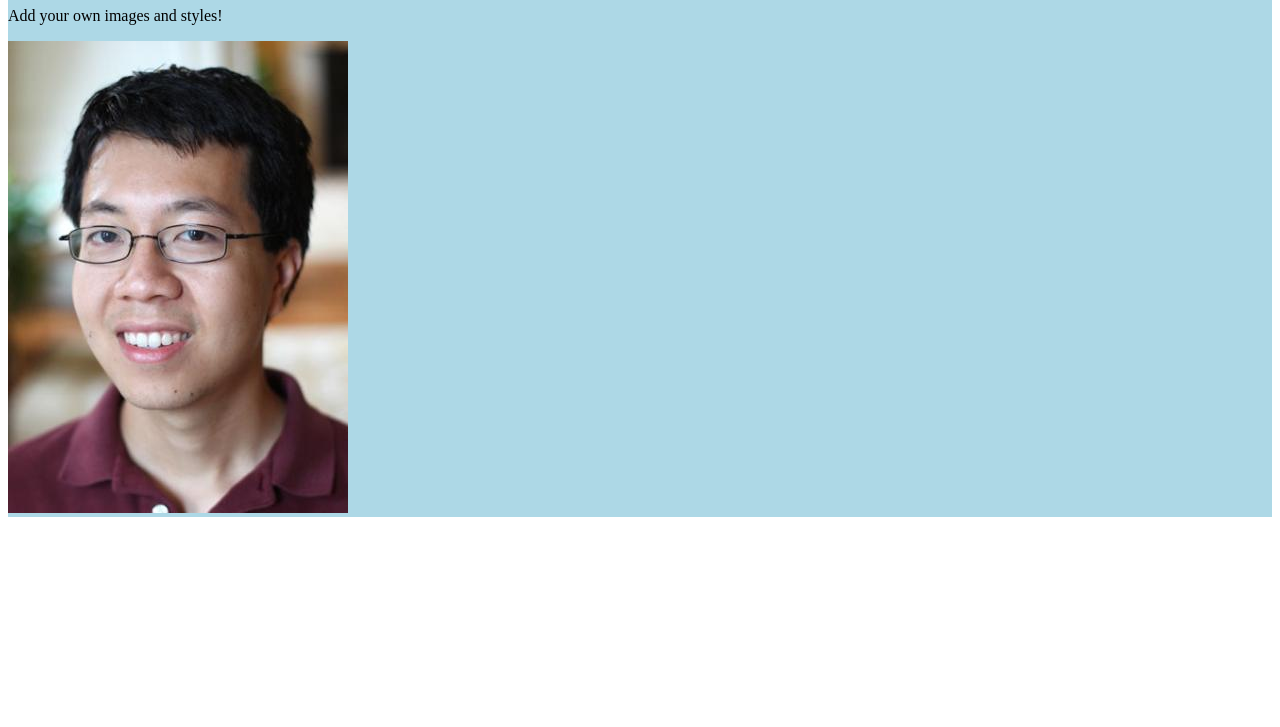
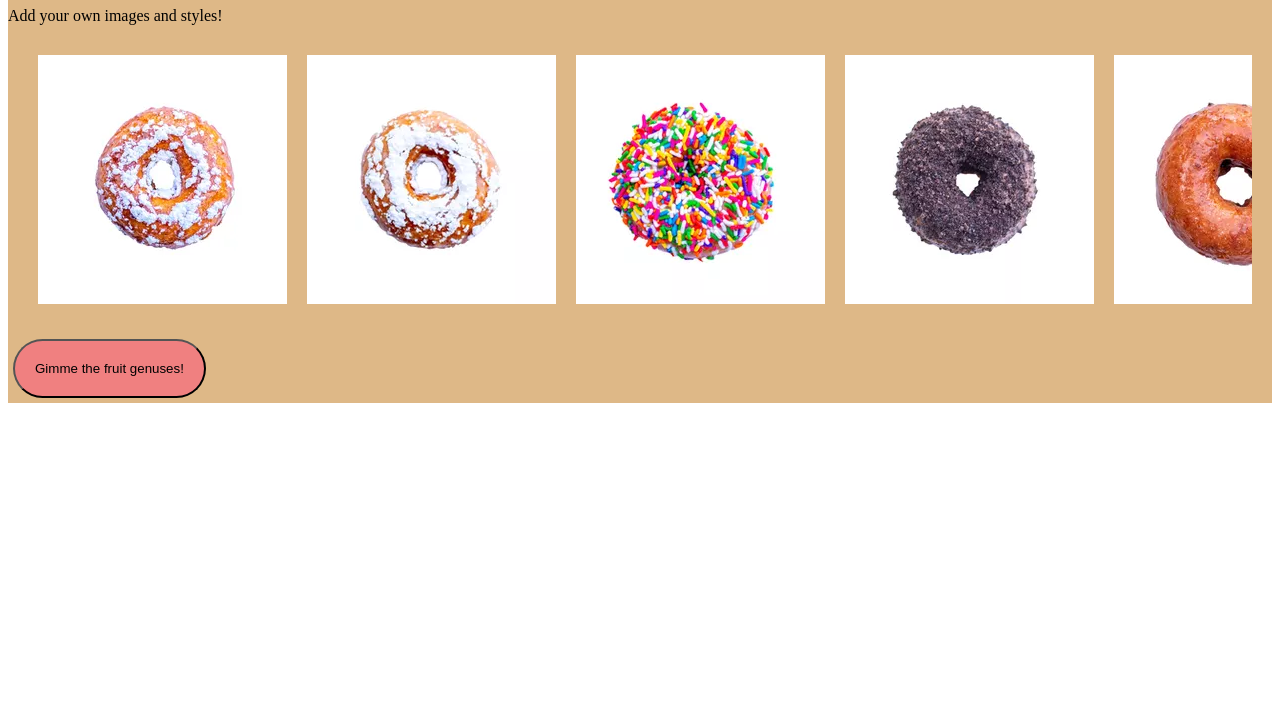
Before and after one commit to tukensam/cs1300-html-css-js-students, a plain HTML site: page index.html in a window 1280 px wide. Shown: the part 73-800 px from the top of the page. Drawn offline with Linux system fonts and the light colour scheme.

Commit message:
added stuff

```diff
--- a/app.js
+++ b/app.js
@@ -29,12 +29,16 @@ const updatePage = async () => {
   // console.log(fruitsArray);
 
   // TODO: Use either `map` and/or `filter` to extract some data from the array of fruit objects
-  // For example, find "name of all fruits whose sugar > 15",
+  const genusArray = fruitsArray.map((fruit) => { return " " + fruit["genus"]; } );
+  console.log(genusArray);
 
   // TODO: Create a new HTML element to display your data
+  const genusElement = document.createElement('genusElement');
+  genusElement.innerHTML = "Fruit Genuses: " + genusArray;
 
   // TODO: Append your new element to the page
-
+  const existingElement = document.getElementById('cs1300-gallery');
+  existingElement.append(genusElement);
 }
 
 // SAMPLE CODE of how to create and append a new HTML element to the page
--- a/index.html
+++ b/index.html
@@ -16,11 +16,16 @@
 
       <!-- TODO: PART I Add your own images and use CSS flex to make sure they work on different screen sizes -->
       <div class="gallery-container">
-        <img class="gallery-item" src="./assets/jeff.jpg" alt="jeff watching u">
+        <img class="gallery-item" src="./assets/donut1.webp" alt="blueberry donut">
+        <img class="gallery-item" src="./assets/donut2.webp" alt="powdered sugar donut">
+        <img class="gallery-item" src="./assets/donut3.webp" alt="sprinkles donut">
+        <img class="gallery-item" src="./assets/donut4.webp" alt="chocolate donut">
+        <img class="gallery-item" src="./assets/donut5.webp" alt="very berry donut">
+        <img class="gallery-item" src="./assets/donut6.webp" alt="honey donut">
       </div>
 
       <!-- TODO: PART II Uncomment the line below, and hook up this button to display data from an API -->
-      <!-- <button onclick="updatePage()">Press this button to display some fruit data</button> -->
+      <button onclick="updatePage()">Gimme the fruit genuses!</button>
     </div>
   </body>
 
--- a/styles.css
+++ b/styles.css
@@ -1,14 +1,35 @@
 #cs1300-gallery {
-  background-color: lightblue;
+  background-color: burlywood;
 }
 
 /* Uncomment below if images are way too big.
 Selects all image tags and makes them 500px;
  */
-/*img {*/
-/*  width: 500px;*/
-/*}*/
+img {
+  margin: 10px;
+  width: 500px;
+}
 
 .gallery-container {
   /* TODO add styles (hint: use flex!) https://www.w3schools.com/cssref/ */
+  display: flex;
+  justify-content: space-between;
+  margin: 20px;
+  overflow-x: scroll;
 }
+
+button {
+  background-color: lightcoral;
+  border-radius: 50px;
+  font-family: Arial, Helvetica, sans-serif;
+  margin: 5px;
+  padding: 20px;
+}
+
+h1 {
+  font-family: Arial, Helvetica, sans-serif;
+}
+
+#genusElement {
+  display: flex;
+}
```
Also changed, not shown: assets/donut1.jpg (added), assets/donut1.webp (added), assets/donut2.jpg (added), assets/donut2.webp (added), assets/donut3.jpg (added), assets/donut3.webp (added), assets/donut4.jpg (added), assets/donut4.webp (added), assets/donut5.jpg (added), assets/donut5.webp (added), assets/donut6.jpg (added), assets/donut6.webp (added), 2 other files.
